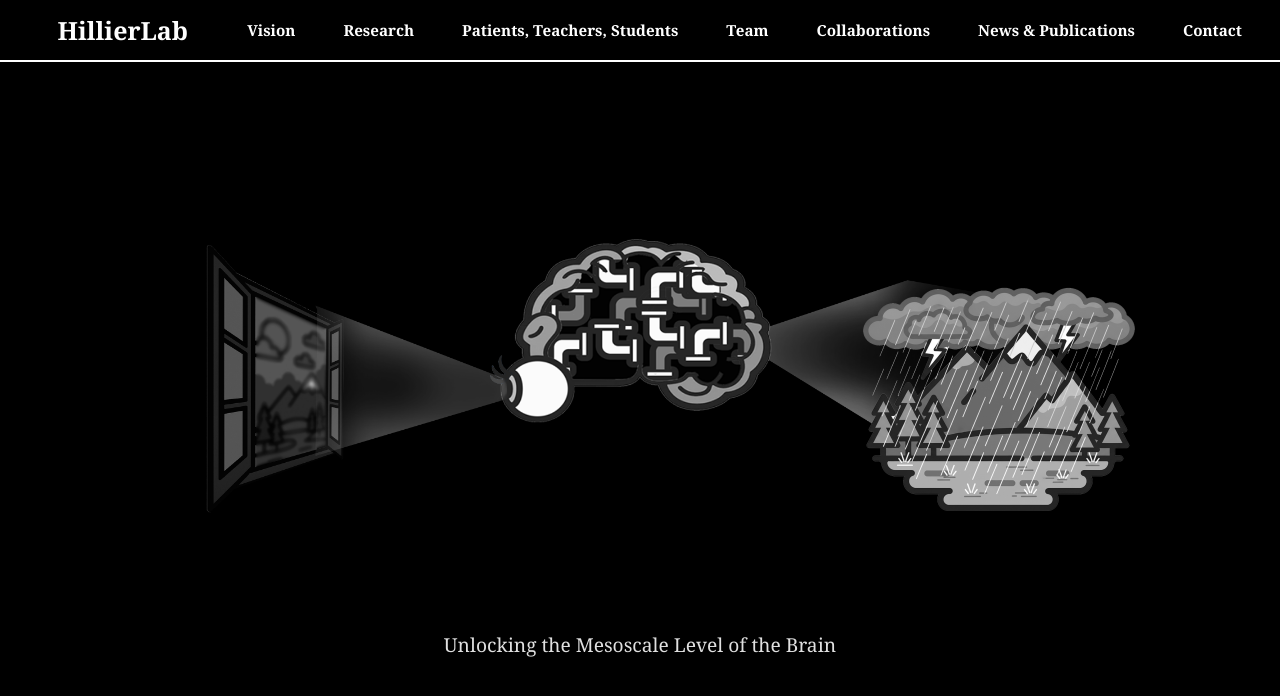
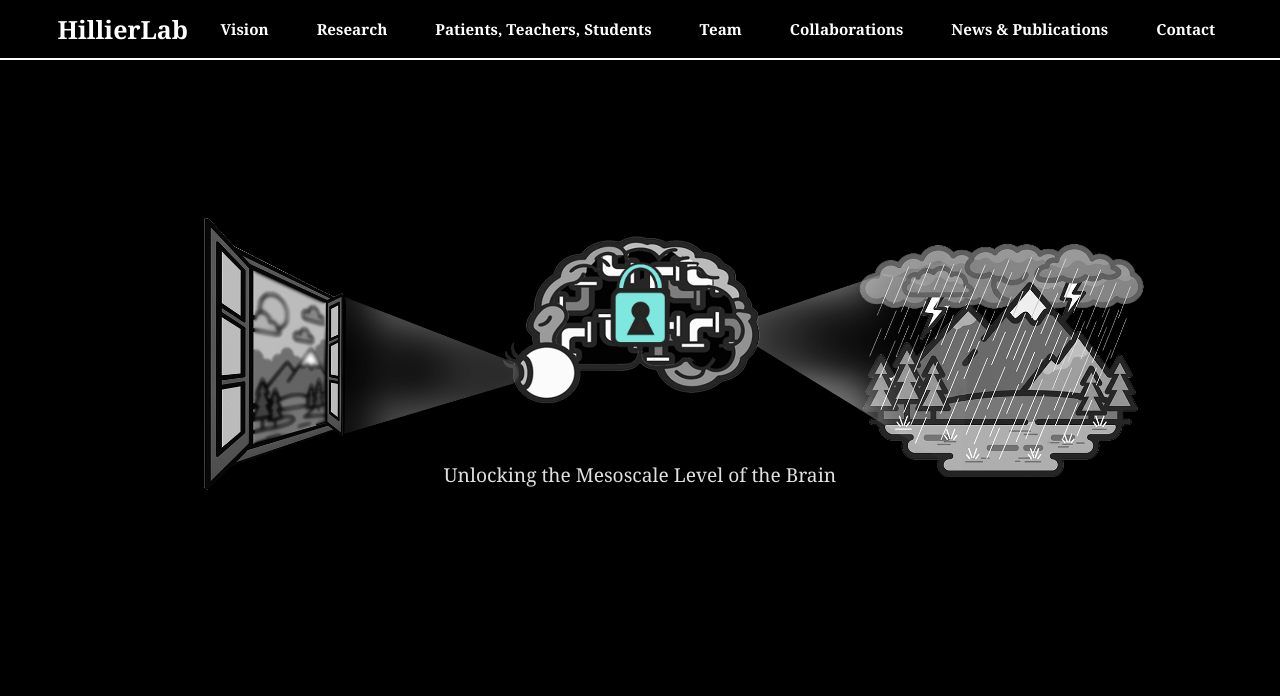
Before and after one commit to hillierlab/hillierlab.github.io, a Jekyll site: the page _layouts/default.html, which Jekyll copies as it is, in a window 1280 px wide. Shown: the top 696 px of the page. Built offline with Jekyll 4.4.1, drawn with Linux system fonts in a browser that asks for light colours.

Commit message:
Update default.html

```diff
--- a/_layouts/default.html
+++ b/_layouts/default.html
@@ -5,14 +5,9 @@
 <meta name="viewport" content="width=device-width, initial-scale=1.0" />
 <title>{{ page.title }} | {{ site.title }}</title>
 
-<!-- Preload happy-state images -->
-<link rel="preload" as="image" href="/assets/images/h_brain_lashes6.png" />
-<link rel="preload" as="image" href="/assets/images/happy_window2.png" />
-<link rel="preload" as="image" href="/assets/images/happy_scenery.png" />
-<!-- Preload brain animation -->
-<!--<link rel="preload" as="video" href="/assets/images/anim3.webm" type="video/webm" />-->
+<link rel="preload" as="image" href="/assets/images/happy_composite.png" />
+<link rel="preload" as="image" href="/assets/images/gloomy_composite.png" />
 
-<!-- Prepaint: set theme and block paint for one frame -->
 <script>
 (function () {
   document.documentElement.classList.add('prep');
@@ -28,25 +23,27 @@
 </script>
 
 <style>
-  .projection.happy {
-  z-index: 4 !important;
-}
-
+  /* =========================================
+      1. GLOBAL SETUP
+      ========================================= */
   html, body {
-  margin: 0; height: 100%; width: 100%;
+    margin: 0;
+    height: 100dvh;
+    width: 100%;
     overflow: hidden;
     font-family: "Georgia", serif;
     display: flex; flex-direction: column; align-items: center; justify-content: flex-start;
     background: #000; color: #e0e0e0;
     transition: background-color 1.5s ease, color 1.5s ease;
+    touch-action: none;
   }
 
-/* Hide body for the very first frame to prevent flashes */
   html.prep body { visibility: hidden; }
-/* Disable transitions on first paint if we arrived unlocked */
   html.no-anim, html.no-anim * { transition: none !important; }
 
-/* ----------- NAVBAR ----------- */
+  /* =========================================
+      2. NAVBAR
+      ========================================= */
   nav {
     position: fixed; top: 0; left: 0;
     width: 100%; height: 60px;
@@ -54,6 +51,8 @@ nav {
     display: flex; justify-content: space-between; align-items: center;
     padding: 0 2.5rem; z-index: 10; border-bottom: 2px solid #fff;
     transition: background-color 1.2s ease, color 1.2s ease, border-color 1.2s ease;
+    box-sizing: border-box;
+    pointer-events: auto;
   }
   nav .brand {
     font-weight: bold; font-size: 1.25rem;
@@ -61,207 +60,262 @@ nav .brand {
     text-decoration: none; color: inherit;
     padding: 8px 14px; border-radius: 4px;
     transition: all 0.3s ease;
+    flex-shrink: 0;
   }
   nav .brand:hover { background: #fff; color: #000; }
 
   .nav-links {
-  display: flex;
-  justify-content: flex-end;
-  align-items: center;
-  gap: 1rem;
-  flex-grow: 1;
-  margin-left: 2rem;
-  padding-right: calc(1.5rem + 38px);
-  box-sizing: border-box;
+    display: flex; justify-content: flex-end; align-items: center;
+    gap: 1rem; flex-grow: 1; margin-left: 2rem;
+    padding-right: calc(1.5rem + 38px); box-sizing: border-box;
   }
-
   .nav-links a {
-  color: inherit;
-  text-decoration: none;
-  font-weight: bold;
-  font-size: 0.95rem;
-  padding: 8px 14px;
-  border-radius: 6px;
+    color: inherit; text-decoration: none;
+    font-weight: bold; font-size: 0.95rem;
+    padding: 8px 14px; border-radius: 6px;
     border: 2px solid transparent;
     transition: background-color 0.2s ease, color 0.2s ease, border-color 0.2s ease;
+    white-space: nowrap;
   }
+  html:not(.happy) .nav-links a:hover { background: #fff; color: #000; }
+  html.happy .nav-links a:hover { background: #000; color: #fff; }
+  .nav-links a.active { border-color: currentColor; }
 
-/* Hover background */
-html:not(.happy) .nav-links a:hover {
-  background: #fff;
-  color: #000;
-}
-html.happy .nav-links a:hover {
-  background: #000;
-  color: #fff;
-}
-
-/* ACTIVE PAGE: show frame */
-.nav-links a.active {
-  border-color: currentColor;
-}
-
-nav a:focus { outline: none !important; }
-
-/* ----------- SCENE ----------- */
+  /* =========================================
+      3. THE SCENE
+      ========================================= */
   .scene {
     position: relative;
     flex-grow: 1;
     width: 100%;
+    margin-top: 60px;
     display: flex;
     justify-content: center;
-  align-items: center;
-  margin-top: 60px;
+    align-items: flex-start;
+    padding-top: 10vh;
   }
-.silhouette {
-  position: absolute; left: 4%; top: 20%;
-  width: 35vw; max-width: 800px; z-index: 1;
+
+  .composite-container {
+    position: relative;
+    width: 80vw;
+    max-width: 1400px;
+    height: auto;
   }
-.silhouette img {
-  position: absolute; width: 100%; height: auto;
-  top: 0; left: 0; transition: opacity 1.2s ease;
-}
-.silhouette img.happy { opacity: 0; }
-html.happy .silhouette img.gloomy { opacity: 0; }
-html.happy .silhouette img.happy  { opacity: 1; }
 
-.projection {
-  position: absolute; right: 7%; top: 25%;
-  width: 30vw; max-width: 800px;
-  transition: opacity 1.2s ease; z-index: 1; opacity: 1;
-  z-index: 4;
-}
-.projection.happy { opacity: 0; }
-
-.brain {
-  position: absolute; top: 10%; left: 50%;
-  transform: translate(-50%, -50%);
-  width: 60vw; max-width: 840px; z-index: 2;
-}
-.brain img {
-  width: 100%; height: auto;
-  display: block; position: absolute; top: 0; left: 0;
+  /* Images */
+  .comp-img {
+    width: 100%; height: auto; display: block; position: relative;
     transition: opacity 1.2s ease;
   }
-.brain img.happy { opacity: 0; z-index: 2; }
-.brain img.gloomy { z-index: 1; }
+  .comp-img.gloomy { z-index: 1; opacity: 1; }
+  .comp-img.happy {
+    position: absolute; top: 0; left: 0;
+    z-index: 2; opacity: 0;
+    pointer-events: none;
+  }
 
-/* Brain animation overlay */
+  /* VIDEO OVERLAY */
   .brain-animation {
     position: absolute;
-  top: 0; left: 0;
-  width: 100%;
+    top: 50%; left: 50%;
+    transform: translate(-50%, -50%);
+    width: 68.3%;
     height: auto;
     opacity: 0;
     pointer-events: none;
-  transition: opacity 0.3s ease;
     z-index: 3;
-  background: transparent;
   }
 
+  /* LOCK OVERLAY */
   .lock {
-  position: absolute; top: 40%; left: 50%;
+    position: absolute;
+    top: 42%;
+    left: 50%;
     transform: translate(-50%, -50%);
-  width: 40%;
-  opacity: 0; transition: opacity 0.6s ease;
+    width: 50%;
+    z-index: 4;
     cursor: url('/assets/images/big_key2.png') 16 16, pointer;
-  z-index: 3;
+    transition: opacity 0.6s ease;
   }
   .scene:hover .lock { opacity: 1; }
 
+  /* SUBTITLE */
   .subtitle {
-  position: absolute; top: 68%;
-  width: 100%; text-align: center;
-  font-size: 1.2rem;
-  color: #e0e0e0;
-  transition: color 1s ease;
+    position: absolute;
+    top: 79%;
+    left: 0; width: 100%; text-align: center;
+    font-size: 1.2rem; color: #e0e0e0; transition: color 1s ease;
+    pointer-events: none;
   }
 
-/* ----------- RELOCK CONTROL ----------- */
+  /* HAPPY MODE LOGIC */
+  html.happy .comp-img.gloomy { opacity: 0; }
+  html.happy .comp-img.happy  { opacity: 1; pointer-events: auto; }
+  html.happy .subtitle { color: #000; }
+  html.happy .lock { display: none; }
+  html.happy, html.happy body { background: #fff; color: #000; }
+  html.happy nav { background: #fff; color: #000; border-bottom: 2px solid #000; }
+
+  /* RELOCK BUTTON (Grey Lock) */
   #relock-container {
     position: absolute;
-  bottom: 40px;
-  left: 50%;
-  transform: translateX(-50%);
-  display: flex;
-  flex-direction: column;
-  align-items: center;
+    bottom: 25px;
+    left: 50%; transform: translateX(-50%);
+    display: flex; flex-direction: column; align-items: center;
     opacity: 0;
     pointer-events: none;
     transition: opacity 0.5s ease;
-  z-index: 5;
+    z-index: 10000;
   }
-
   #relock-button {
-  display: flex;
-  flex-direction: column;
-  align-items: center;
-  gap: 4px; /* space between lock and text */
-  background: none;
-  border: none;
-  padding: 8px 12px;
-  margin: 0;
-  font: inherit;
+    display: flex; flex-direction: column; align-items: center;
+    gap: 0;
+    background: none; border: none; padding: 8px 12px;
     color: rgb(110, 110, 110);
     cursor: url('/assets/images/grey_key.png') 10 10, pointer;
   }
 
   #relock-button img {
-  width: 200px;
-  max-width: 220px;
-  height: auto;
-  transform: translateY(40px); /* lower the lock visually */
+    width: 220px;
+    transform: translateY(20px);
   }
 
   #relock-button span {
-  font-size: 0.9rem;
+    display: block;
+    margin-top: -5px;
   }
 
-/* ----------- CORNER LINKS ----------- */
+  /* CORNER LINKS */
   .corner-links {
-  position: fixed;
-  inset: 0;
-  opacity: 0;
+    position: fixed; inset: 0; opacity: 0;
+    z-index: 9999;
+    transition: opacity 1.5s ease;
+    pointer-events: none !important;
+  }
+
+  .corner-links a {
+    position: absolute; font-size: 0.9rem; text-decoration: none; color: inherit;
     pointer-events: none;
-  z-index: 4;
-  transition: opacity 1.5s ease;
+    transition: opacity 0.8s ease, color 0.6s ease, transform 0.6s ease;
+    max-width: 350px; white-space: nowrap;
+    line-height: 1.2; opacity: 0; text-align: center;
+  }
+
+  html.happy .corner-links a {
+    pointer-events: auto;
+    cursor: pointer;
+  }
+
+  .corner-links a:hover { transform: scale(1.05); }
+
+  /* CHANGED: Removed margin-bottom and set line-height to 1 for tight spacing */
+  .corner-links a .corner-title {
+    display: block;
+    font-size: 1.4rem;
+    font-weight: bold;
+    margin-bottom: -10px;
+    line-height: 1;
+  }
+
+  /* Desktop Corners */
+  .corner-top-left { top: 120px; left: 180px; text-align: left; }
+  .corner-top-right { top: 120px; right: 180px; text-align: right; }
+  .corner-bottom-left { bottom: 60px; left: 180px; text-align: left; }
+  .corner-bottom-right { bottom: 60px; right: 180px; text-align: right; }
+
+  /* =========================================
+      4. MOBILE PORTRAIT (Vertical)
+      ========================================= */
+  @media screen and (max-width: 900px) and (orientation: portrait) {
+    nav {
+      height: auto; flex-direction: column;
+      padding: 5px 0; gap: 2px;
+    }
+    nav .brand {
+      font-size: 1.2rem; transform: none; padding: 4px 14px;
+    }
+    nav .brand::before { display: none; }
+
+    .nav-links {
+      width: 100%; margin: 0; padding: 0;
+      justify-content: center; flex-wrap: wrap; gap: 4px;
+    }
+    .nav-links a { font-size: 0.8rem; padding: 5px 8px; }
+
+    .composite-container { width: 100vw; max-width: none; }
+
+    /* Mobile Subtitle */
+    .subtitle { top: auto; bottom: -15%; font-size: 1rem; padding: 0 10px; }
+
+    /* Corner Links */
+    .corner-links {
+      position: absolute;
+      top: 40%;
+      bottom: auto; left: 0; right: 0;
+      display: flex; flex-direction: column; align-items: center;
+      gap: 30px;
     }
     .corner-links a {
-  position: absolute;
+      position: relative; top: auto !important; bottom: auto !important;
+      left: auto !important; right: auto !important; text-align: center !important;
+      max-width: 90%;
+      white-space: normal;
+    }
+
+    #relock-container { bottom: 0px; }
+    #relock-button img { width: 150px; }
+  }
+
+  /* =========================================
+      5. MOBILE LANDSCAPE (Horizontal)
+      ========================================= */
+  @media screen and (max-height: 500px) {
+    nav { padding: 0 10px; }
+    nav .brand { transform: scale(1); font-size: 1rem; }
+
+    .nav-links {
+      flex-grow: 1;
+      width: auto;
+      margin-left: 10px;
+      /* FIX: Removed margin-right to prevent early cut-off */
+      margin-right: 0;
+
+      justify-content: flex-start;
+      overflow-x: auto;
+      white-space: nowrap;
+      -webkit-overflow-scrolling: touch;
+      scrollbar-width: none;
+
+      /* FIX: Added padding-right so the last link has breathing room */
+      padding-right: 20px;
+    }
+    .nav-links::-webkit-scrollbar { display: none; }
+
+    .nav-links a {
+      font-size: 0.7rem;
+      padding: 3px 6px;
+      flex-shrink: 0;
+      border-width: 1px;
+    }
+    .composite-container { width: 60vw; }
+
+    /* SUBTITLE OVER BRAIN (Landscape Only) */
+    .subtitle {
+      top: -5px;
+      bottom: auto;
       font-size: 0.9rem;
-  font-weight: normal;
-  text-decoration: none;
-  color: inherit;
-  pointer-events: none;
-  transition: opacity 0.8s ease, color 0.6s ease, transform 0.6s ease;
-  max-width: 260px;
-  line-height: 1.2;
-  opacity: 0;
-  text-align: center;
+      padding: 0 10px;
+      z-index: 10;
     }
-.corner-links a:hover { transform: scale(1.05); }
-.corner-links a .corner-title {
-  display: block; font-size: 1.6rem;
-  font-weight: bold; line-height: 1.1;
-}
-.corner-top-left { top: 120px; left: 120px; text-align: left; }
-.corner-top-right { top: 120px; right: 120px; text-align: right; }
-.corner-bottom-left { bottom: 80px; left: 120px; text-align: left; }
-.corner-bottom-right { bottom: 80px; right: 120px; text-align: right; }
 
-/* ----------- HAPPY MODE ----------- */
-html.happy, html.happy body { background: #fff; color: #000; }
-html.happy nav { background: #fff; color: #000; border-bottom: 2px solid #000; }
-html.happy nav a:hover { background: #000; color: #fff; }
-html.happy .projection.gloomy, html.happy .brain img.gloomy { opacity: 0; }
-html.happy .projection.happy,  html.happy .brain img.happy  { opacity: 1; }
-html.happy .subtitle { color: #000; }
-html.happy .lock { display: none; }
+    .corner-links a { transform: scale(0.65); max-width: 180px; white-space: normal; }
+    .corner-top-left { top: 80px; left: 10px; }
+    .corner-top-right { top: 80px; right: 10px; }
+    .corner-bottom-left { bottom: 10px; left: 10px; }
+    .corner-bottom-right { bottom: 10px; right: 10px; }
 
-/* Enable corner link clicks when unlocked */
-html.happy .corner-links,
-html.happy .corner-links a {
-  pointer-events: auto;
+    #relock-container { bottom: 10px; }
+    #relock-button img { width: 120px; }
   }
 </style>
 </head>
@@ -270,145 +324,92 @@ html.happy .corner-links a {
 <nav>
   <a href="/index.html" class="brand">HillierLab</a>
   <div class="nav-links">
-    <a href="/vision.html"
-       class="{% if page.url contains '/vision' %}active{% endif %}">
-      Vision
-    </a>
-    <a href="/research.html"
-       class="{% if page.url contains '/research' %}active{% endif %}">
-      Research
-    </a>
-    <a href="/patients-teachers-students.html"
-       class="{% if page.url contains '/patients-teachers-students' %}active{% endif %}">
-      Patients, Teachers, Students
-    </a>
-    <a href="/team.html"
-       class="{% if page.url contains '/team' %}active{% endif %}">
-      Team
-    </a>
-    <a href="/collaborations.html"
-       class="{% if page.url contains '/collaborations' %}active{% endif %}">
-      Collaborations
-    </a>
-    <a href="/news-publications.html"
-       class="{% if page.url contains '/news-publications' %}active{% endif %}">
-      News & Publications
-    </a>
-    <a href="/contact.html"
-       class="{% if page.url contains '/contact' %}active{% endif %}">
-      Contact
-    </a>
+    <a href="/vision.html" class="{% if page.url contains '/vision' %}active{% endif %}">Vision</a>
+    <a href="/research.html" class="{% if page.url contains '/research' %}active{% endif %}">Research</a>
+    <a href="/patients-teachers-students.html" class="{% if page.url contains '/patients-teachers-students' %}active{% endif %}">Patients, Teachers, Students</a>
+    <a href="/team.html" class="{% if page.url contains '/team' %}active{% endif %}">Team</a>
+    <a href="/collaborations.html" class="{% if page.url contains '/collaborations' %}active{% endif %}">Collaborations</a>
+    <a href="/news-publications.html" class="{% if page.url contains '/news-publications' %}active{% endif %}">News & Publications</a>
+    <a href="/contact.html" class="{% if page.url contains '/contact' %}active{% endif %}">Contact</a>
   </div>
 </nav>
 
 <div class="scene">
-  <div class="silhouette">
-    <img src="/assets/images/gloomy_window.png" class="gloomy" alt="Gloomy window" />
-    <img src="/assets/images/happy_window2.png"  class="happy"  alt="Happy window" />
-  </div>
+  <div class="composite-container">
+    <img src="/assets/images/gloomy_composite.png" class="comp-img gloomy" alt="Gloomy Scene" />
 
-  <div class="brain" id="brain">
-    <img src="/assets/images/g_brain_lashes2.png" class="gloomy" alt="Gloomy brain" />
-    <img src="/assets/images/h_brain_lashes6.png" class="happy"  alt="Happy brain" />
+    <img src="/assets/images/happy_composite.png" class="comp-img happy" alt="Happy Scene" />
 
-    <!-- Brain pipes animation overlay -->
-    <!--<video id="brain-animation"
-           class="brain-animation"
-           preload="auto"
-           muted
-           playsinline>
-      <source src="/assets/images/anim3.webm" type="video/webm" />
-    </video>-->
-  <video id="brain-animation"
-       class="brain-animation"
-       preload="auto"
-       muted
-       playsinline>
+    <video id="brain-animation" class="brain-animation" preload="auto" muted playsinline>
       <source src="/assets/images/anim3.mov" type='video/quicktime; codecs="hvc1"'>
-
       <source src="/assets/images/anim3.webm" type="video/webm" />
     </video>
 
+    <img src="/assets/images/lock_blue.png" class="lock" id="lock" alt="Lock" />
+
+    <div class="subtitle" id="subtitle">Unlocking the Mesoscale Level of the Brain</div>
   </div>
 
-  <img src="/assets/images/lock_blue.png" class="lock" id="lock" alt="Lock" />
-
-  <img src="/assets/images/gloomy_scenery.png" class="projection gloomy" alt="Scary projection" />
-  <img src="/assets/images/happy_scenery.png"  class="projection happy"  alt="Happy projection" />
-
-  <div class="subtitle" id="subtitle">Unlocking the Mesoscale Level of the Brain</div>
-
-  <!-- RELOCK CONTROL -->
   <div id="relock-container">
     <button id="relock-button">
-      <img src="/assets/images/lock_grey.png" alt="Relock to dark mode" />
+      <img src="/assets/images/lock_grey.png" alt="Relock" />
       <span>Relock</span>
     </button>
   </div>
 
   <div class="corner-links" id="corner-links">
     <a href="/research.html#biotechnology" class="corner-top-left">
-      <span class="corner-title">BIOTECHNOLOGY</span><br />
-      providing cure not symptom treatment
+      <span class="corner-title">BIOTECHNOLOGY</span><br />providing cure not symptom treatment
     </a>
     <a href="/research.html#animal-models" class="corner-top-right">
-      <span class="corner-title">ANIMAL MODELS</span><br />
-      from idea to therapy
+      <span class="corner-title">ANIMAL MODELS</span><br />from idea to therapy
     </a>
     <a href="/research.html#healing" class="corner-bottom-left">
-      <span class="corner-title">HEALING</span><br />
-      brain circuits in adults
+      <span class="corner-title">HEALING</span><br />brain circuits in adults
     </a>
     <a href="/streamlined" class="corner-bottom-right">
-      <span class="corner-title">STREAMLINED</span><br />
-      biologist-data scientist team
+      <span class="corner-title">STREAMLINED</span><br />biologist-data scientist team
     </a>
   </div>
 </div>
 
 <script>
 const lock = document.getElementById('lock');
-const brainGloomy = document.querySelector('.brain img.gloomy');
-const brainHappy  = document.querySelector('.brain img.happy');
-const projGloomy  = document.querySelector('.projection.gloomy');
-const projHappy   = document.querySelector('.projection.happy');
-const subtitle    = document.getElementById('subtitle');
+const imgGloomy = document.querySelector('.comp-img.gloomy');
+const imgHappy  = document.querySelector('.comp-img.happy');
+const subtitle  = document.getElementById('subtitle');
 const cornerLinks = document.getElementById('corner-links');
 const cornerAnchors = cornerLinks.querySelectorAll('a');
 const relockContainer = document.getElementById('relock-container');
 const relockButton = document.getElementById('relock-button');
-const brainAnim   = document.getElementById('brain-animation');
+const brainAnim = document.getElementById('brain-animation');
 
 let unlocked = sessionStorage.getItem('hl_unlocked') === '1';
 
 function showRelock() {
   relockContainer.style.opacity = '1';
   relockContainer.style.pointerEvents = 'auto';
+  // Manually enable pointer events on the button when showing
+  relockButton.style.pointerEvents = 'auto';
 }
-
 function hideRelock() {
   relockContainer.style.opacity = '0';
   relockContainer.style.pointerEvents = 'none';
+  // Manually disable pointer events on the button when hiding
+  relockButton.style.pointerEvents = 'none';
 }
 
 function startHappyTransition() {
-  // Avoid re-running this
   if (document.documentElement.classList.contains('happy')) return;
-
   document.documentElement.classList.add('happy');
 
-  brainGloomy.style.opacity = '0';
-  projGloomy.style.opacity  = '0';
+  // Crossfade
+  imgHappy.style.opacity = '1';
+  imgGloomy.style.opacity = '0';
 
-  setTimeout(() => {
-    brainHappy.style.opacity = '1';
-    projHappy.style.opacity  = '1';
-  }, 150);
-
+  // Show links
   cornerLinks.style.opacity = '1';
-  cornerAnchors.forEach((a, i) =>
-    setTimeout(() => (a.style.opacity = '1'), i * 500)
-  );
+  cornerAnchors.forEach((a, i) => setTimeout(() => (a.style.opacity = '1'), i * 500));
 
   subtitle.textContent = 'Bridging the Gap Between Molecules and Behavior';
   showRelock();
```
Also changed, not shown: other parts of _layouts/default.html (+21 -60 lines). Lines whose indentation alone changed are shown as unchanged.
